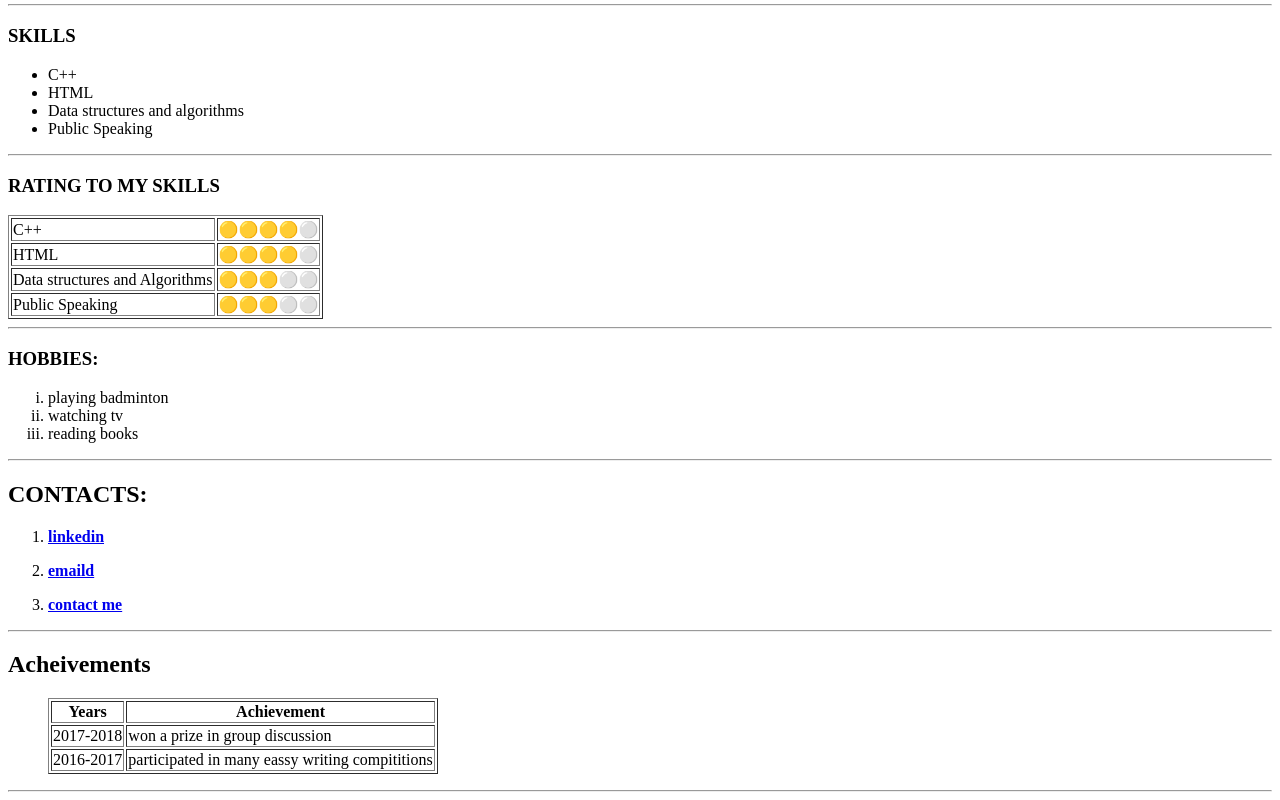
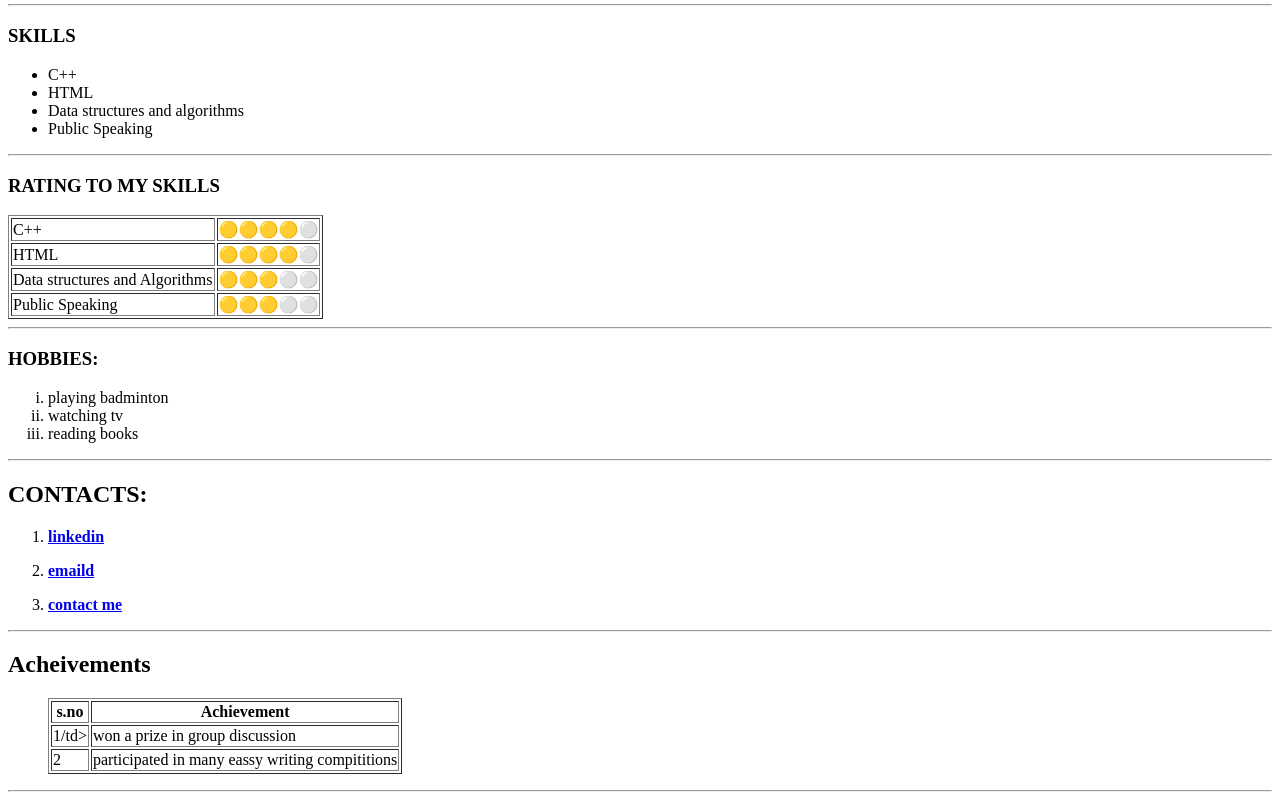
Before and after one commit to Kavya-mothukuri/resume, a plain HTML site: page index.html in a window 1280 px wide. Shown: the part 431-1231 px from the top of the page. Drawn offline with Linux system fonts and the light colour scheme.

Commit message:
index.html

```diff
--- a/index.html
+++ b/index.html
@@ -74,15 +74,15 @@
  <ul>
    <table border="1">
      <tr>
-       <th>Years</th>
+       <th>s.no</th>
         <th>Achievement</th>
      </tr>
    <tr>
-     <td>2017-2018</td>
+     <td>1/td>
      <td>won a prize in group discussion</td>
    </tr>
    <tr>
-     <td>2016-2017</td>
+     <td>2</td>
      <td>participated in many eassy writing compititions</td>
    </tr>
  </table>
```
